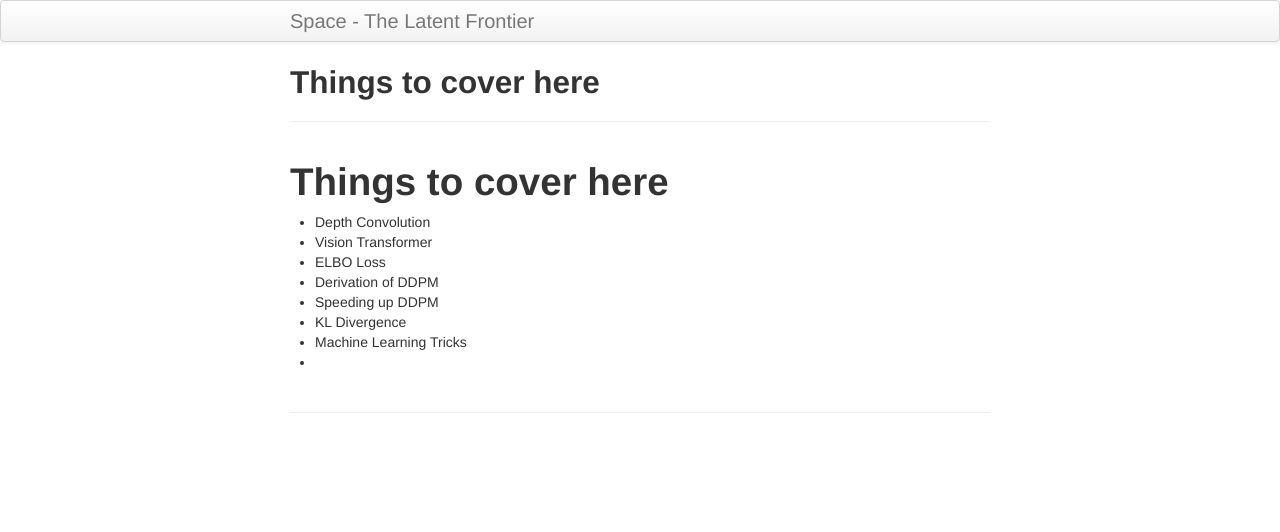
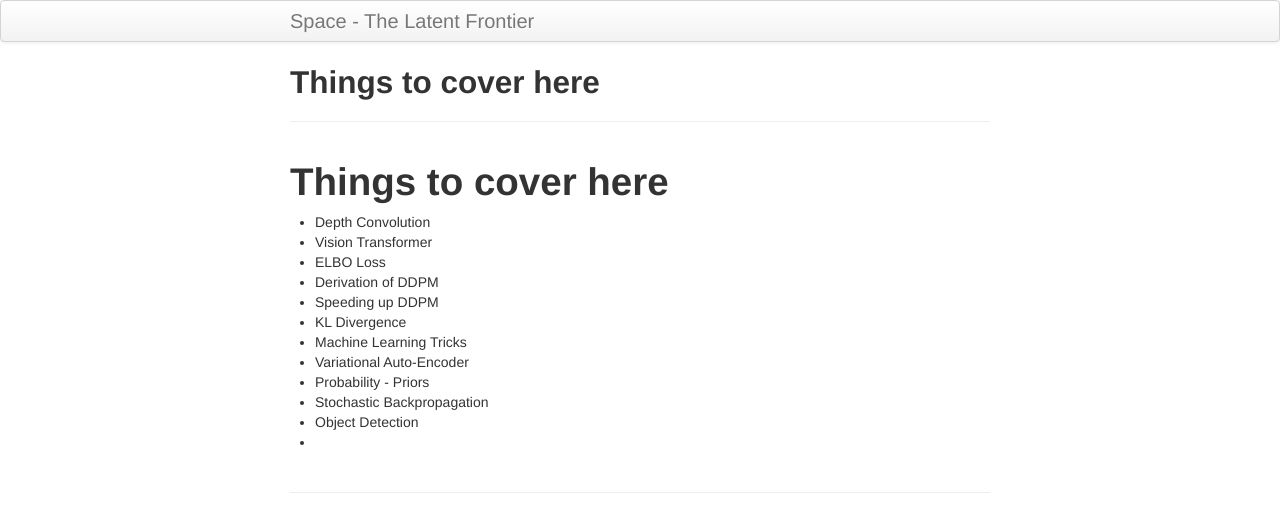
Before and after one commit to skt9/skt9.github.io, a Jekyll site: the page built from pages/things-to-cover.md, in a window 1280 px wide. Shown: the top 532 px of the page. Built offline with Jekyll 4.4.1, drawn with Linux system fonts in a browser that asks for light colours; our own code applies the rules of GitHub Pages for plain Markdown files.

Commit message:
Update things-to-cover.md

```diff
--- a/pages/things-to-cover.md
+++ b/pages/things-to-cover.md
@@ -7,4 +7,8 @@
 - Speeding up DDPM
 - KL Divergence
 - Machine Learning Tricks
+- Variational Auto-Encoder
+- Probability - Priors
+- Stochastic Backpropagation
+- Object Detection
 -
```
